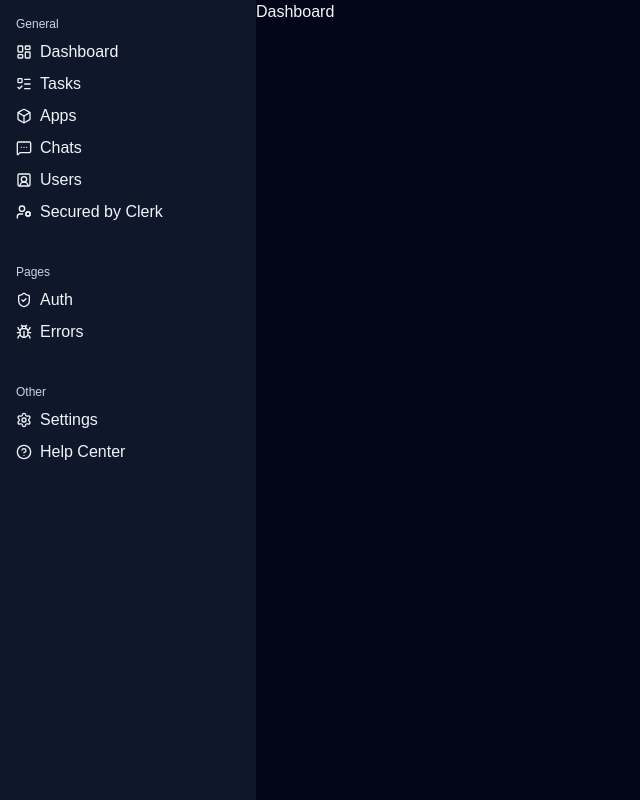
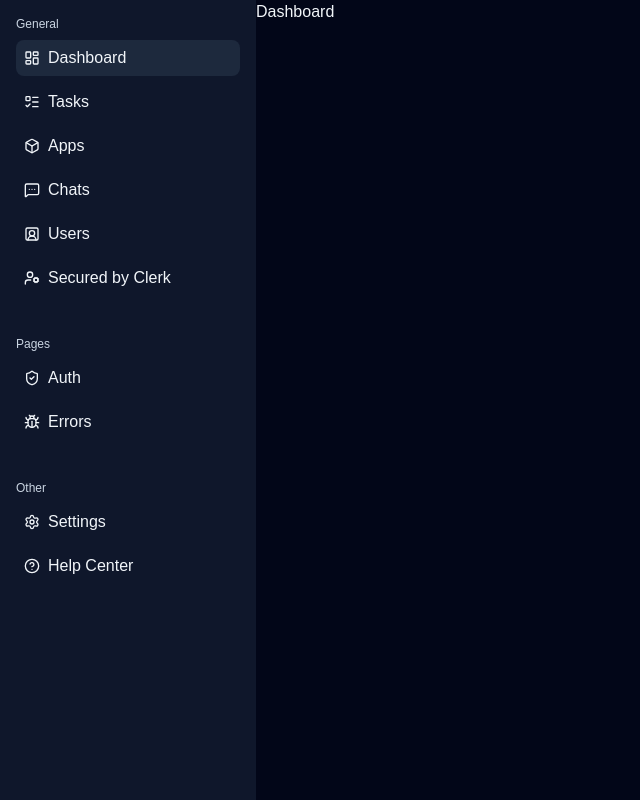
Before and after one commit to Staskovych/react-admin-panel, a React (Vite) app: page / in a window 1280 px wide. Shown: the whole page, without its empty margins (0-640 px from the left). Built offline with nearby package versions, Linux system fonts and the light colour scheme.

Commit message:
feat(sidebar): add active state highlight for nav links

```diff
--- a/src/components/layout/AppSidebar.tsx
+++ b/src/components/layout/AppSidebar.tsx
@@ -1,3 +1,4 @@
+import { cn } from '@/lib/utils';
 import { NavLink } from 'react-router-dom';
 import { LayoutDashboard } from "lucide-react";
 import { ListTodo } from 'lucide-react';
@@ -96,14 +97,24 @@ export function AppSidebar() {
         {navGroups.map((group) => (
             <div key={group.title} className="space-y-2">
                 <p className="text-slate-300 text-xs">{group.title}</p>
-                {group.items.map((item) => (
-                    <NavLink to={item.url} end={item.url === '/'} key={item.url} className="flex items-center gap-2 text-slate-100">
-                        <item.icon className="w-4 h-4" />
-                        {item.title}
-                    </NavLink>
-                ))}
+                    {group.items.map((item) => (
+                        <NavLink
+                            to={item.url}
+                            end={item.url === '/'}
+                            key={item.url}
+                            className={({ isActive }) =>
+                               cn(
+                                "flex items-center gap-2 text-slate-100 rounded-md px-2 py-1.5",
+                                isActive ? 'bg-slate-800' : 'hover:bg-slate-800/80'
+                               )
+                            }
+                        >
+                            <item.icon className="w-4 h-4" />
+                            {item.title}
+                        </NavLink>
+                    ))}
             </div>
         ))}
         </nav>
-    )
+    );
 }
```
